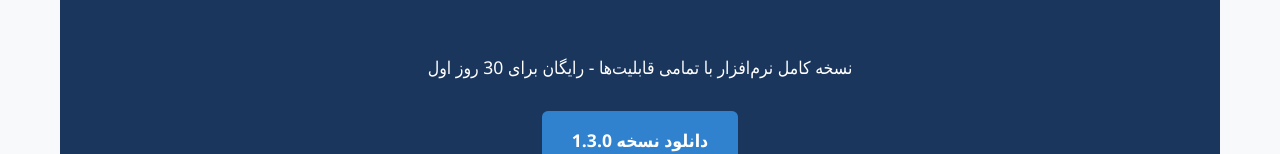
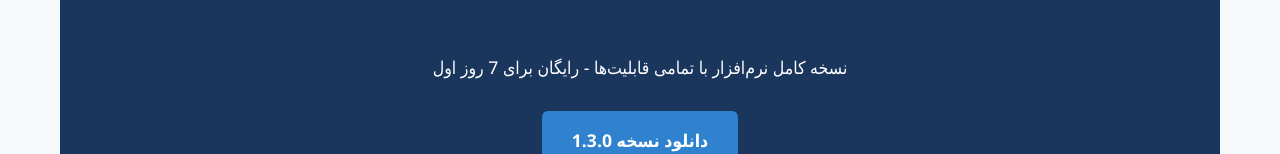
Before and after one commit to RashidBik/petrol, a SvelteKit app: page / in a window 1280 px wide. Shown: the part 2059-2213 px from the top of the page. Built offline with nearby package versions, Linux system fonts and the light colour scheme.

Commit message:
changed item

```diff
--- a/src/routes/+page.svelte
+++ b/src/routes/+page.svelte
@@ -128,7 +128,7 @@
   <section class="download-section">
     <div class="download-content">
       <h2 class="section-title">همین حالا نرم‌افزار را دانلود کنید</h2>
-      <p>نسخه کامل نرم‌افزار با تمامی قابلیت‌ها - رایگان برای 30 روز اول</p>
+      <p>نسخه کامل نرم‌افزار با تمامی قابلیت‌ها - رایگان برای 7 روز اول</p>
       <a href="/download" class="btn btn-primary btn-large">دانلود نسخه 1.3.0</a>
       <div class="download-info">
         <span>حجم: 110 مگابایت</span>
```
